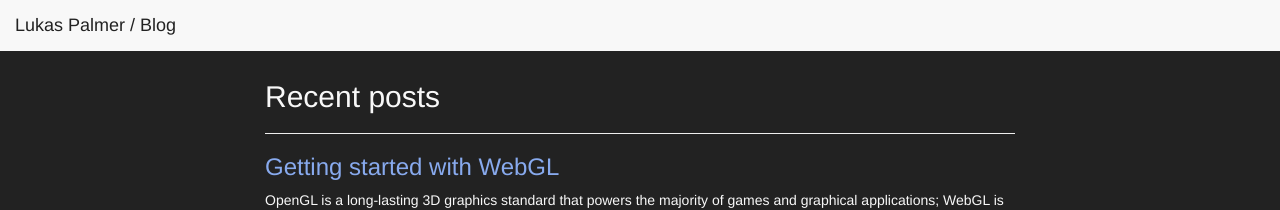
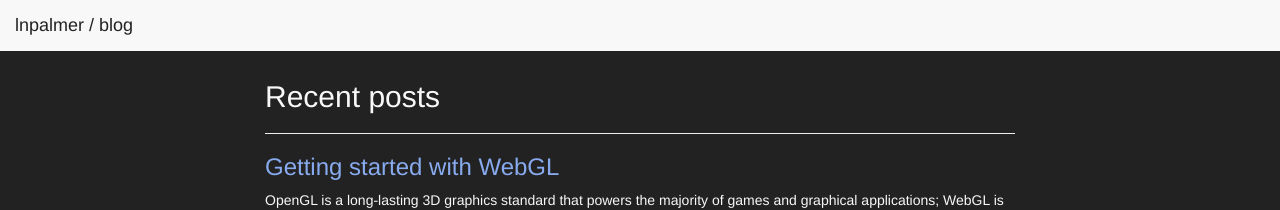
Before and after one commit to lnpalmer/lnpalmer.github.io, a Jekyll site: the page built from index.html, in a window 1280 px wide. Shown: the top 210 px of the page. Built offline with Jekyll 4.4.1, drawn with Linux system fonts in a browser that asks for light colours.

Commit message:
branding change

```diff
--- a/_layouts/post.html
+++ b/_layouts/post.html
@@ -25,9 +25,9 @@
 <body>
   <nav class="navbar navbar-fixed-top navbar-full" style="background-color: #f8f8f8;">
     <span class="navbar-brand" style="color: #222;">
-      <a href="http://lukasnpalmer.com" style="color: #222;">Lukas Palmer</a>
+      <a href="http://lukasnpalmer.com" style="color: #222;">lnpalmer</a>
        /
-      <a href="http://lnpalmer.github.io" style="color: #222;">Blog</a>
+      <a href="http://lnpalmer.github.io" style="color: #222;">blog</a>
     </span>
   </nav>
 
--- a/index.html
+++ b/index.html
@@ -18,14 +18,14 @@ layout: null
   <meta name="viewport" content="width=device-width, initial-scale=1, shrink-to-fit=no">
   <link rel="stylesheet" href="{{ site.url }}/bootstrap/css/bootstrap.min.css">
   <link rel="stylesheet" href="{{ site.url }}/darkly.css">
-  <title>Lukas Palmer / Blog</title>
+  <title>lnpalmer / blog</title>
 </head>
 <body>
   <nav class="navbar navbar-fixed-top navbar-full" style="background-color: #f8f8f8;">
     <span class="navbar-brand" style="color: #222;">
-      <a href="http://lukasnpalmer.com" style="color: #222;">Lukas Palmer</a>
+      <a href="http://lukasnpalmer.com" style="color: #222;">lnpalmer</a>
        /
-      <a href="http://lnpalmer.github.io" style="color: #222;">Blog</a>
+      <a href="http://lnpalmer.github.io" style="color: #222;">blog</a>
     </span>
   </nav>
 
@@ -41,7 +41,8 @@ layout: null
         <hr />
         {% for post in site.posts %}
           {% if post.ready %}
-            <a href="{{ post.url }}"><h3>{{ post.title }}</h3></a>
+            {% assign url = '.' | append: post.url %}
+            <a href="{{ url }}"><h3>{{ post.title }}</h3></a>
             <p>{{ post.excerpt }}</p>
             <p><i> {{ post.date | date: "%B %-d, %Y" }} </i></p>
             <hr />
```
Also changed, not shown: 2 other files.
